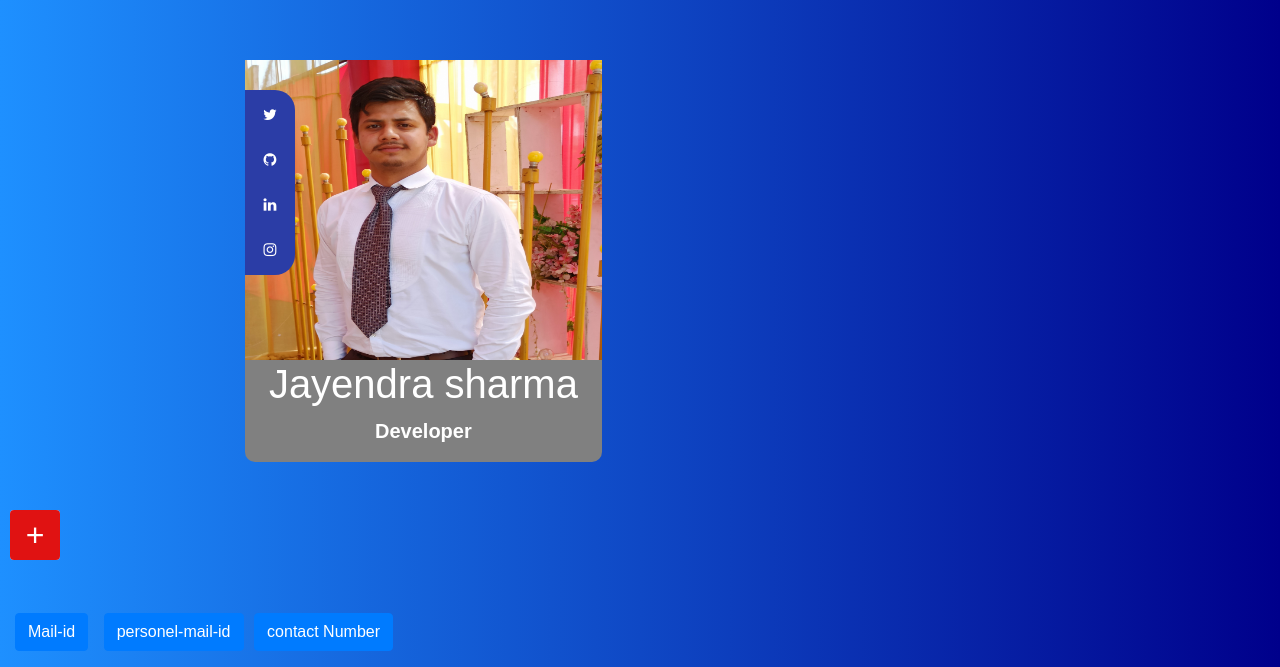
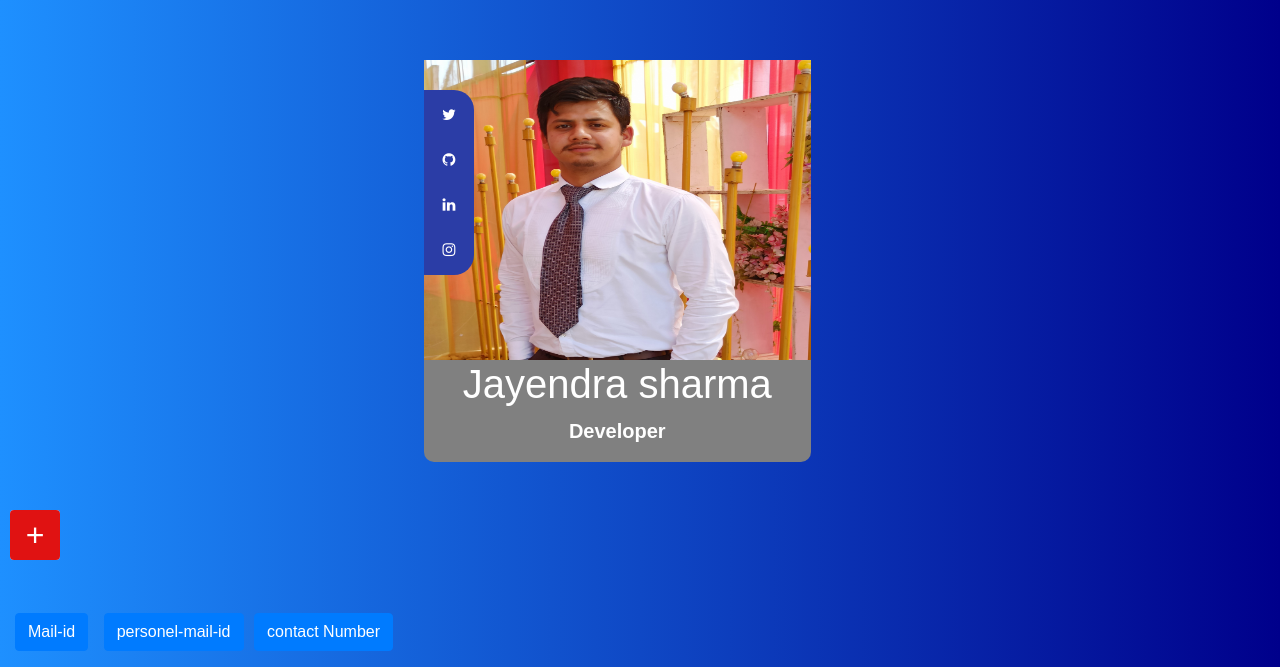
Before and after one commit to Jayendra-1017/Intership_major_project, a Flask app: page /contact in a window 1280 px wide. Shown: the top 667 px of the page. Run offline with Flask 2, Linux system fonts and the light colour scheme; some libraries are stand-ins or nearby versions.

Commit message:
Update contact.html

```diff
--- a/templates/contact.html
+++ b/templates/contact.html
@@ -176,8 +176,8 @@
       background: gray;
       border-radius: 10px;
       margin-right: 245.4px;
-      margin-left: 200px;
-      width: 356.8px;
+      margin-left: 378.9px;
+      width: 386.8px;
     }
 
     img {
```
